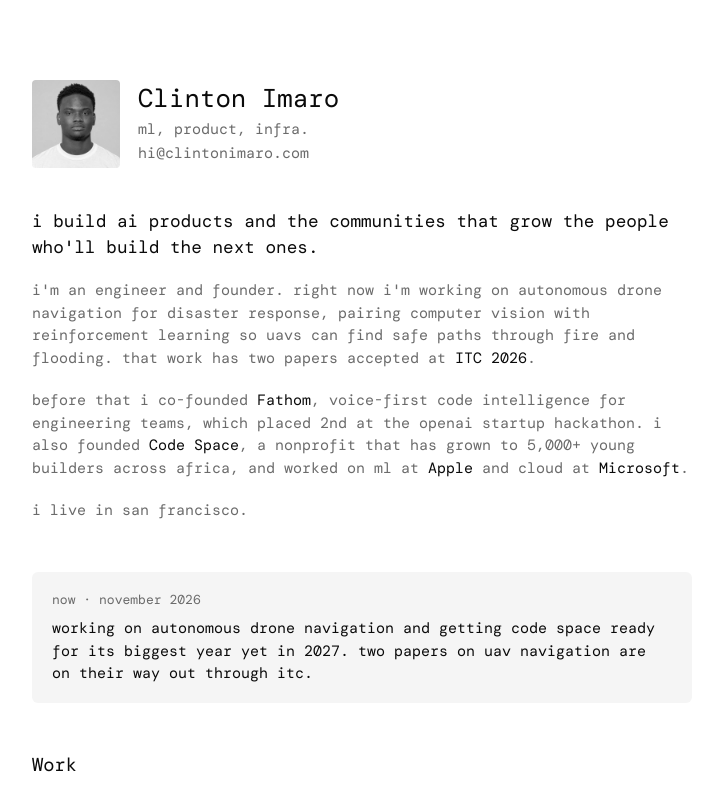
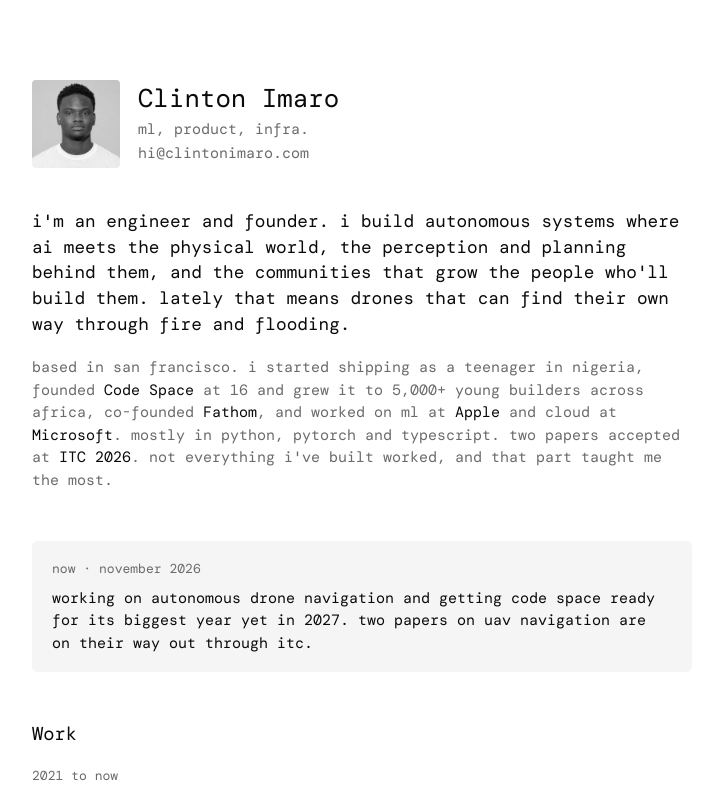
Before and after one commit to clintonimaroo/clinton, a Next.js app: page / in a window 1280 px wide. Shown: the top 791 px of the page, without its empty margins (278-995 px from the left). Built offline with nearby package versions, Linux system fonts and the light colour scheme.

Commit message:
Rework the bio in a first-person, autonomous systems framing

```diff
--- a/src/app/page.tsx
+++ b/src/app/page.tsx
@@ -225,20 +225,17 @@ export default function Home() {
 
       <section className="bio">
         <p className="lead">
-          i build ai products and the communities that grow the people who&apos;ll build the next ones.
+          i&apos;m an engineer and founder. i build autonomous systems where ai meets the physical world, the perception
+          and planning behind them, and the communities that grow the people who&apos;ll build them. lately that means
+          drones that can find their own way through fire and flooding.
         </p>
         <p>
-          i&apos;m an engineer and founder. right now i&apos;m working on autonomous drone navigation for disaster
-          response, pairing computer vision with reinforcement learning so uavs can find safe paths through fire and
-          flooding. that work has two papers accepted at <span className="em">ITC 2026</span>.
+          based in san francisco. i started shipping as a teenager in nigeria, founded{' '}
+          <span className="em">Code Space</span> at 16 and grew it to 5,000+ young builders across africa, co-founded{' '}
+          <span className="em">Fathom</span>, and worked on ml at <span className="em">Apple</span> and cloud at{' '}
+          <span className="em">Microsoft</span>. mostly in python, pytorch and typescript. two papers accepted at{' '}
+          <span className="em">ITC 2026</span>. not everything i&apos;ve built worked, and that part taught me the most.
         </p>
-        <p>
-          before that i co-founded <span className="em">Fathom</span>, voice-first code intelligence for engineering teams,
-          which placed 2nd at the openai startup hackathon. i also founded <span className="em">Code Space</span>, a
-          nonprofit that has grown to 5,000+ young builders across africa, and worked on ml at{' '}
-          <span className="em">Apple</span> and cloud at <span className="em">Microsoft</span>.
-        </p>
-        <p>i live in san francisco.</p>
       </section>
 
       <section className="now">
```
